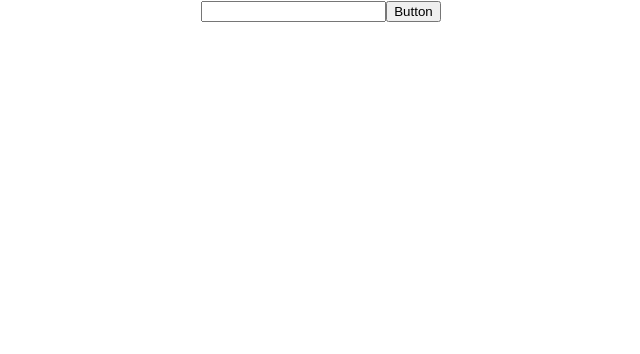
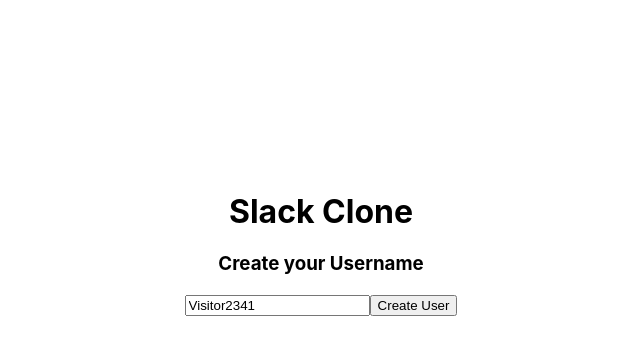
Before and after one commit to denrique-alvarez/slack-clone-react, a React (Create React App) app: page / in a window 1280 px wide. Shown: the top 354 px of the page, without its empty margins (319-959 px from the left). Built offline with nearby package versions, Linux system fonts and the light colour scheme.

Commit message:
css properties and a bit of text

```diff
--- a/src/components/container/Container.jsx
+++ b/src/components/container/Container.jsx
@@ -1,6 +1,3 @@
-
-
-
 
 
 export const Container = () => {
--- /dev/null
+++ b/src/components/sign-in/SignIn.css
@@ -0,0 +1,3 @@
+.create-user-form {
+  margin-top: 15%;
+}
--- a/src/components/sign-in/SignIn.jsx
+++ b/src/components/sign-in/SignIn.jsx
@@ -1,9 +1,11 @@
+import './SignIn.css';
+
 import { Link } from "react-router-dom";
 import { useState } from "react";
 
 export const SignIn = () => {
   // track and save the username value
-  const [userName, setUsername] = useState("");
+  const [userName, setUsername] = useState("Visitor" + (Math.ceil(Math.random() * 10000)));
   // update the username with the input from the user
   const userInput = (event) => {
     setUsername(event.target.value);
@@ -29,12 +31,14 @@ export const SignIn = () => {
   };
 
   return (
-    <>
+    <div className='create-user-form'>
+      <h1>Slack Clone</h1>
+      <h3>Create your Username</h3>
       <input value={userName} onChange={userInput}></input>
 
       <Link to={`/chat/${userName}`} state={userName}>
-        <button onClick={postUser}>Button</button>
+        <button onClick={postUser}>Create User</button>
       </Link>
-    </>
+    </div>
   );
 };
```
Also changed, not shown: src/components/container/channels/channel-list/ChannelList.jsx (added), src/components/container/channels/channel/Channel.jsx (added), src/components/container/channels/create-channel/ChannelButton.jsx (added), src/components/container/chatbox/message/Message.jsx (added), src/components/container/chatbox/send-button/Send.jsx (added).
